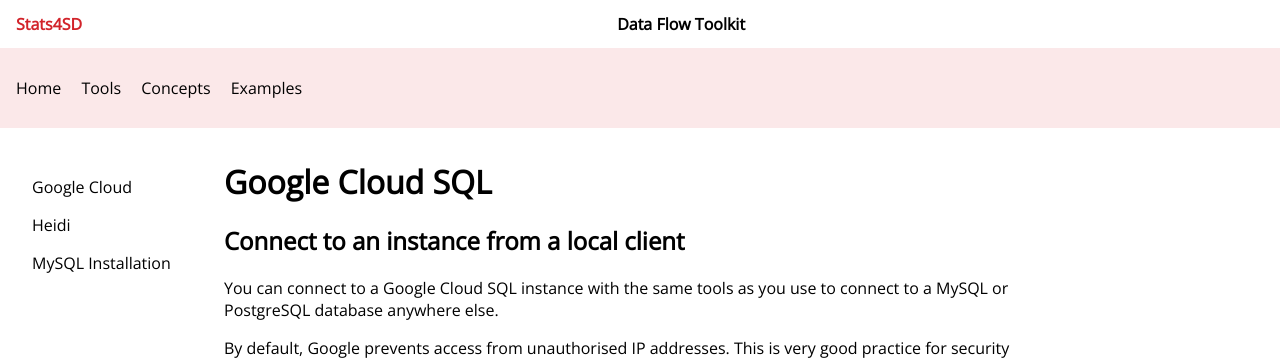
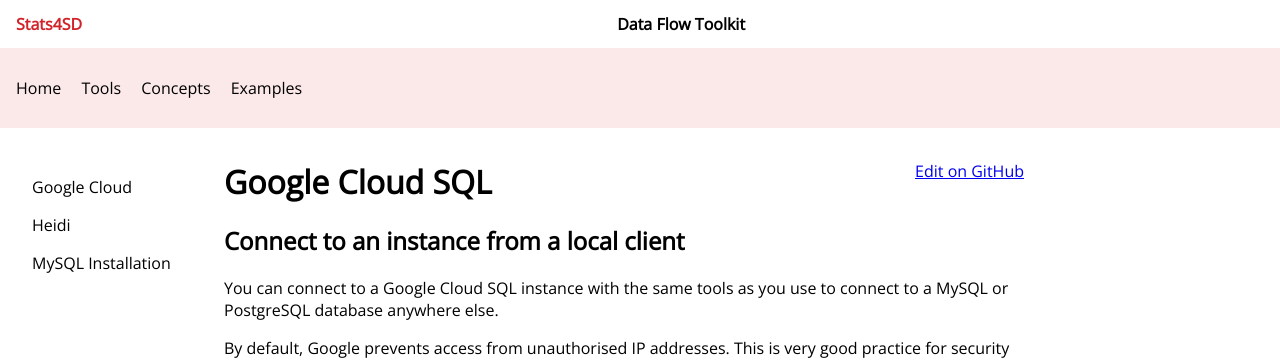
Before and after one commit to stats4sd/Installation-Guides, a Jekyll site: the page built from guides/Tools/GoogleCloud/cloud-sql-setup.md, in a window 1280 px wide. Shown: the top 360 px of the page. Built offline with Jekyll 4.4.1, drawn with Linux system fonts in a browser that asks for light colours.

Commit message:
add github edit links

```diff
--- a/_layouts/default.html
+++ b/_layouts/default.html
@@ -42,7 +42,16 @@
         }}</a>
         {% endfor %}
       </nav>
-      <div class="main-content--content">{{ content }}</div>
+      <div class="main-content--content">
+        <div style="float:right">
+          <a
+            target="_blank"
+            href="{{ site.github.repository_url }}/tree/master/{{page.path}}"
+            >Edit on GitHub</a
+          >
+        </div>
+        <div>{{ content }}</div>
+      </div>
     </div>
     <footer>
       <div style="margin-left:1em">Statistics for Sustainable Development</div>
```
Also changed, not shown: _posts/2018-11-08-example.md (deleted, +0 -10 lines).
